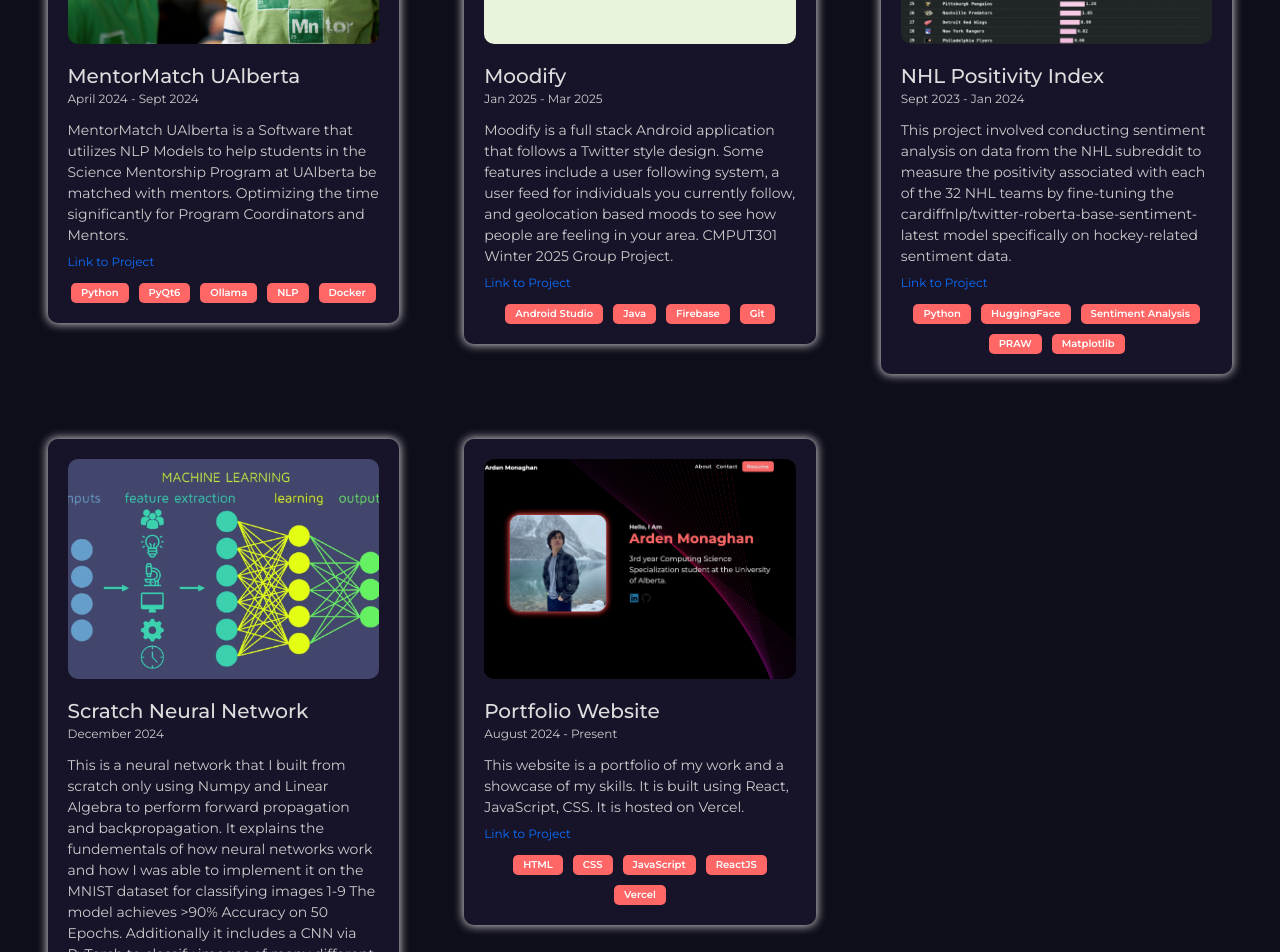
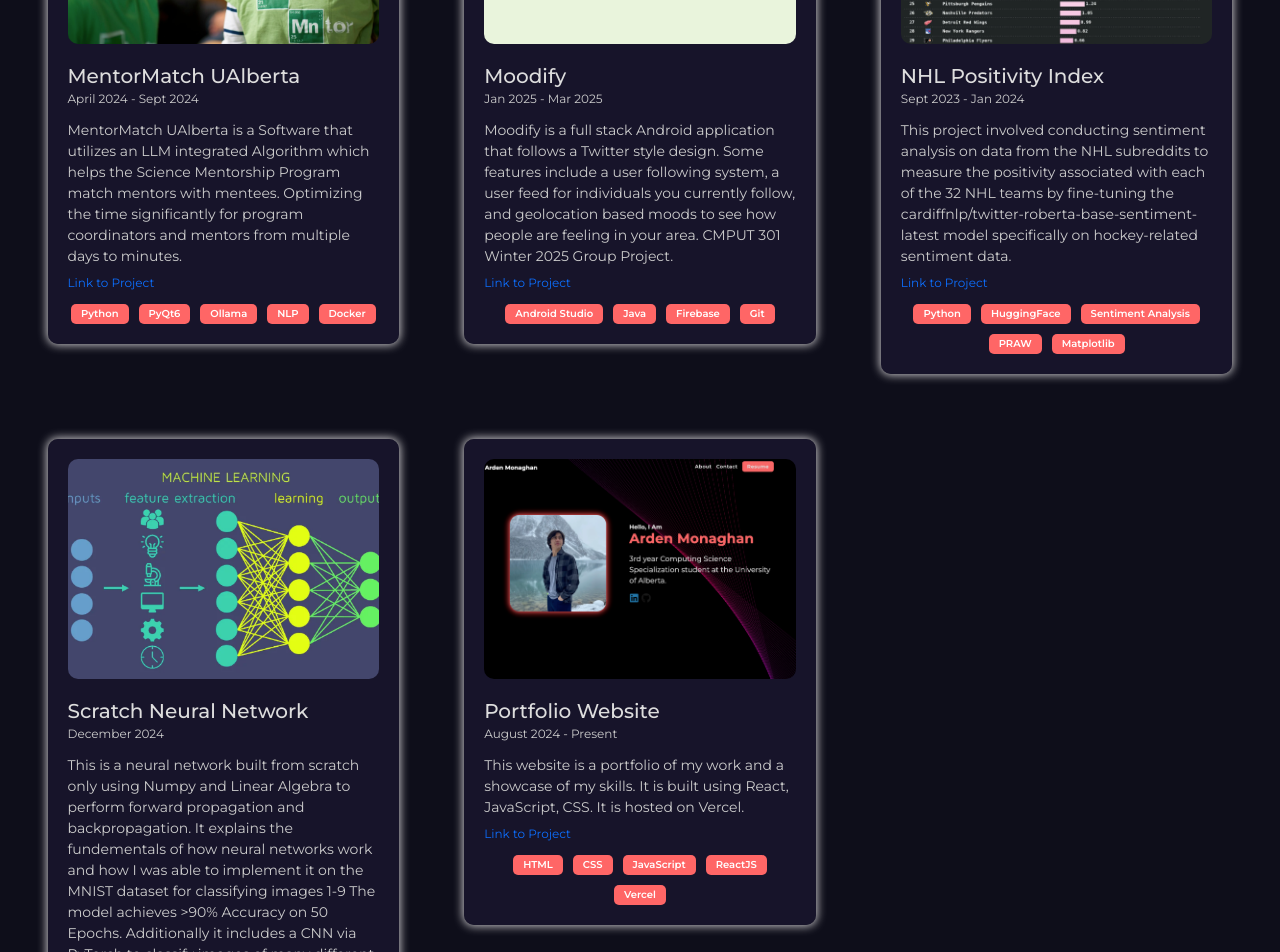
Before and after one commit to ardenmonaghan/personalSite, a React (Create React App) app in the folder personal_site/: page / in a window 1280 px wide. Shown: the part 4440-5392 px from the top of the page. Built offline with nearby package versions, Linux system fonts and the light colour scheme.

Commit message:
quick change to projects

```diff
--- a/personal_site/src/projects.js
+++ b/personal_site/src/projects.js
@@ -41,7 +41,7 @@ const Projects = () => {
       id: 1,
       name: 'MentorMatch UAlberta',
       time: 'April 2024 - Sept 2024',
-      description: 'MentorMatch UAlberta is a Software that utilizes NLP Models to help students in the Science Mentorship Program at UAlberta be matched with mentors. Optimizing the time significantly for Program Coordinators and Mentors.',
+      description: 'MentorMatch UAlberta is a Software that utilizes an LLM integrated Algorithm which helps the Science Mentorship Program match mentors with mentees. Optimizing the time significantly for program coordinators and mentors from multiple days to minutes.',
       link: 'https://github.com/MentorMatch1',
       tags: ["Python", "PyQt6", "Ollama", "NLP", "Docker"],
       image: scienceImg
@@ -50,7 +50,7 @@ const Projects = () => {
       id: 2,
       name: 'Moodify',
       time:'Jan 2025 - Mar 2025',
-      description: 'Moodify is a full stack Android application that follows a Twitter style design. Some features include a user following system, a user feed for individuals you currently follow, and geolocation based moods to see how people are feeling in your area. CMPUT301 Winter 2025 Group Project.',
+      description: 'Moodify is a full stack Android application that follows a Twitter style design. Some features include a user following system, a user feed for individuals you currently follow, and geolocation based moods to see how people are feeling in your area. CMPUT 301 Winter 2025 Group Project.',
       link: 'https://github.com/ardenmonaghan/',
       tags: ["Android Studio", "Java", "Firebase", "Git"],
       image: moodifyImg
@@ -59,7 +59,7 @@ const Projects = () => {
       id: 3,
       name: 'NHL Positivity Index',
       time: 'Sept 2023 - Jan 2024',
-      description: "This project involved conducting sentiment analysis on data from the NHL subreddit to measure the positivity associated with each of the 32 NHL teams by fine-tuning the cardiffnlp/twitter-roberta-base-sentiment-latest model specifically on hockey-related sentiment data.",
+      description: "This project involved conducting sentiment analysis on data from the NHL subreddits to measure the positivity associated with each of the 32 NHL teams by fine-tuning the cardiffnlp/twitter-roberta-base-sentiment-latest model specifically on hockey-related sentiment data.",
       link: 'https://uais.dev/projects/nhl-positivity-index/',
       image: posImg,
       tags: ["Python", "HuggingFace", "Sentiment Analysis", "PRAW", "Matplotlib"]
@@ -68,7 +68,7 @@ const Projects = () => {
       id: 4,
       name: 'Scratch Neural Network',
       time:'December 2024',
-      description: 'This is a neural network that I built from scratch only using Numpy and Linear Algebra to perform forward propagation and backpropagation. It explains the fundementals of how neural networks work and how I was able to implement it on the MNIST dataset for classifying images 1-9 The model achieves >90% Accuracy on 50 Epochs. Additionally it includes a CNN via PyTorch to classify images of many different objects.',
+      description: 'This is a neural network built from scratch only using Numpy and Linear Algebra to perform forward propagation and backpropagation. It explains the fundementals of how neural networks work and how I was able to implement it on the MNIST dataset for classifying images 1-9 The model achieves >90% Accuracy on 50 Epochs. Additionally it includes a CNN via PyTorch to classify images of many different objects.',
       link: 'https://github.com/ardenmonaghan/Neural_Network_Test',
       tags: ["Pytorch", "CNNs", "Neural Networks", "Machine Learning", "Python", "Numpy", "Matplotlib"],
       image: neuralNetworkImg
```
